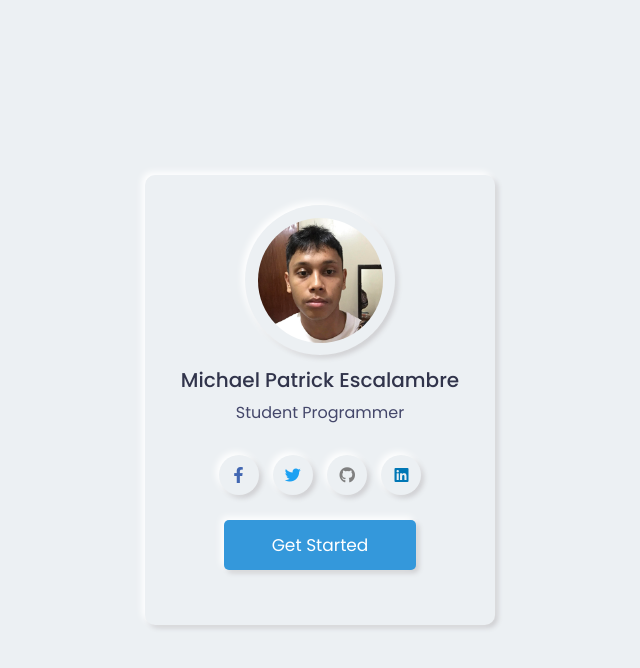
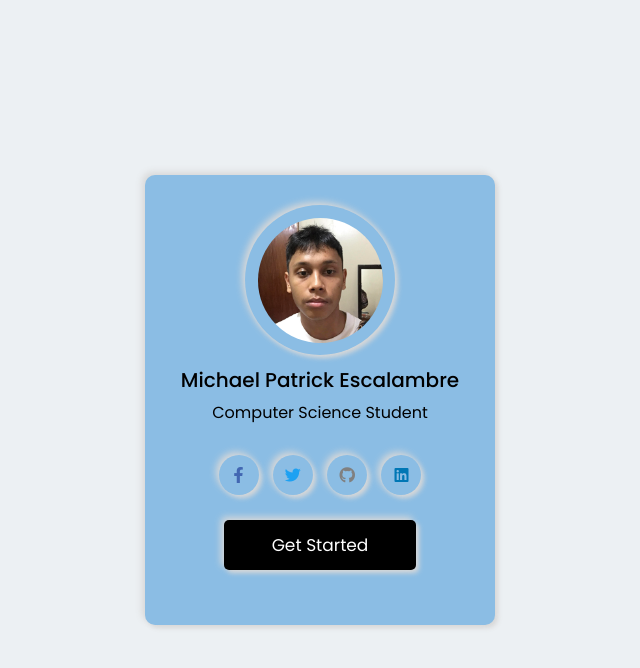
Before and after one commit to kiroVal/lab2, a PHP site: page / in a window 1280 px wide. Shown: the top 668 px of the page, without its empty margins (320-960 px from the left). Run offline with PHP 8.4, Linux system fonts and the light colour scheme.

Commit message:
updated week3

```diff
--- a/week3/index.html
+++ b/week3/index.html
@@ -14,7 +14,7 @@
       </div>
     </div>
     <div class="name">Michael Patrick Escalambre</div>
-    <div class="about">Student Programmer</div>
+    <div class="about">Computer Science Student</div>
     <div class="social-icons">
       <div class="social-icons">
         <a href="https://www.facebook.com/michaelpatrick.reyes?mibextid=ZbWKwL" class="fb" target="_blank"><i class="fab fa-facebook-f"></i></a>
--- a/week3/style.css
+++ b/week3/style.css
@@ -19,8 +19,8 @@ body {
 .wrapper .img-area,
 .social-icons a,
 .buttons button {
-  background: #ecf0f3;
-  box-shadow: -3px -3px 7px #ffffff, 3px 3px 5px #ceced1;
+  background: #8bbde4;
+  box-shadow: -3px -3px 7px #d8d8d8, 3px 3px 5px #d8d8d8;
 }
 
 .wrapper {
@@ -87,12 +87,12 @@ body {
 .wrapper .name {
   font-size: 20px;
   font-weight: 500;
-  color: #31344b;
+  color: #000000;
   margin: 10px 0 5px 0;
 }
 
 .wrapper .about {
-  color: #44476a;
+  color: #000000;
   font-weight: 400;
   font-size: 16px;
 }
@@ -173,7 +173,7 @@ body {
   border-radius: 5px;
   cursor: pointer;
   z-index: 4;
-  background-color: #3498db;
+  background-color: #000000;
 }
 
 .buttons button:first-child {
```
